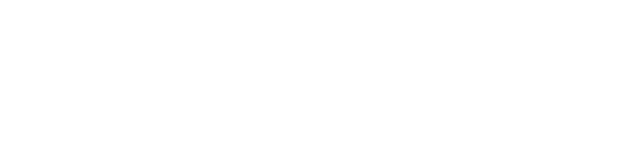
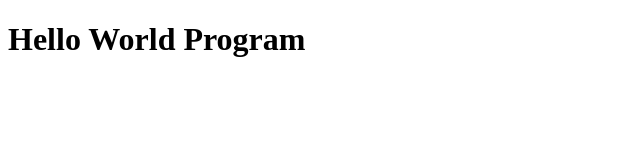
Before and after one commit to Vishal64B/Demo, a plain HTML site: page index.html in a window 1280 px wide. Shown: the whole page, without its empty margins (0-640 px from the left). Drawn offline with Linux system fonts and the light colour scheme.

Commit message:
header added

```diff
--- a/index.html
+++ b/index.html
@@ -6,6 +6,6 @@
     <title>Title</title>
 </head>
 <body>
-
+    <h1>Hello World Program</h1>
 </body>
 </html>
```
